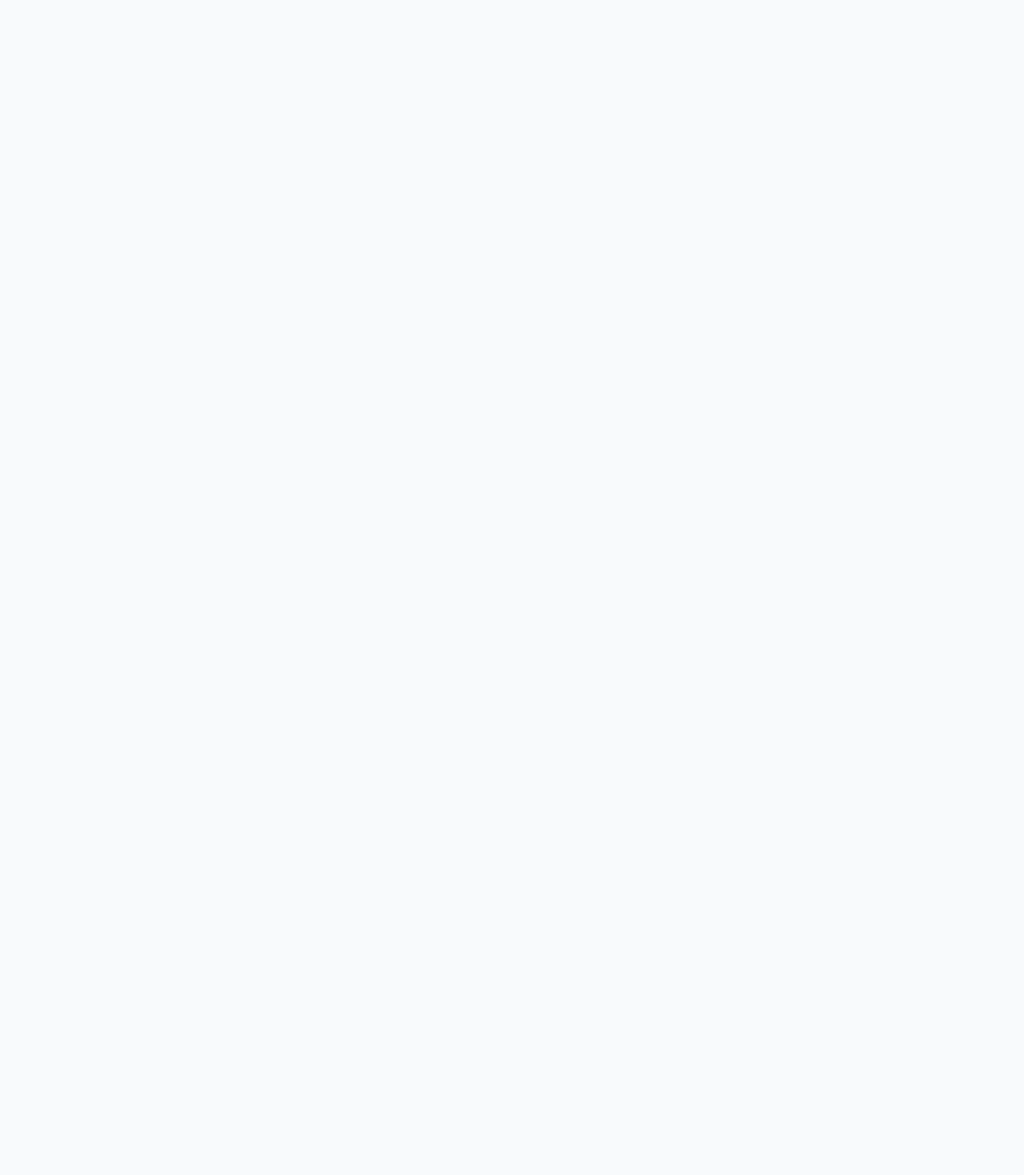
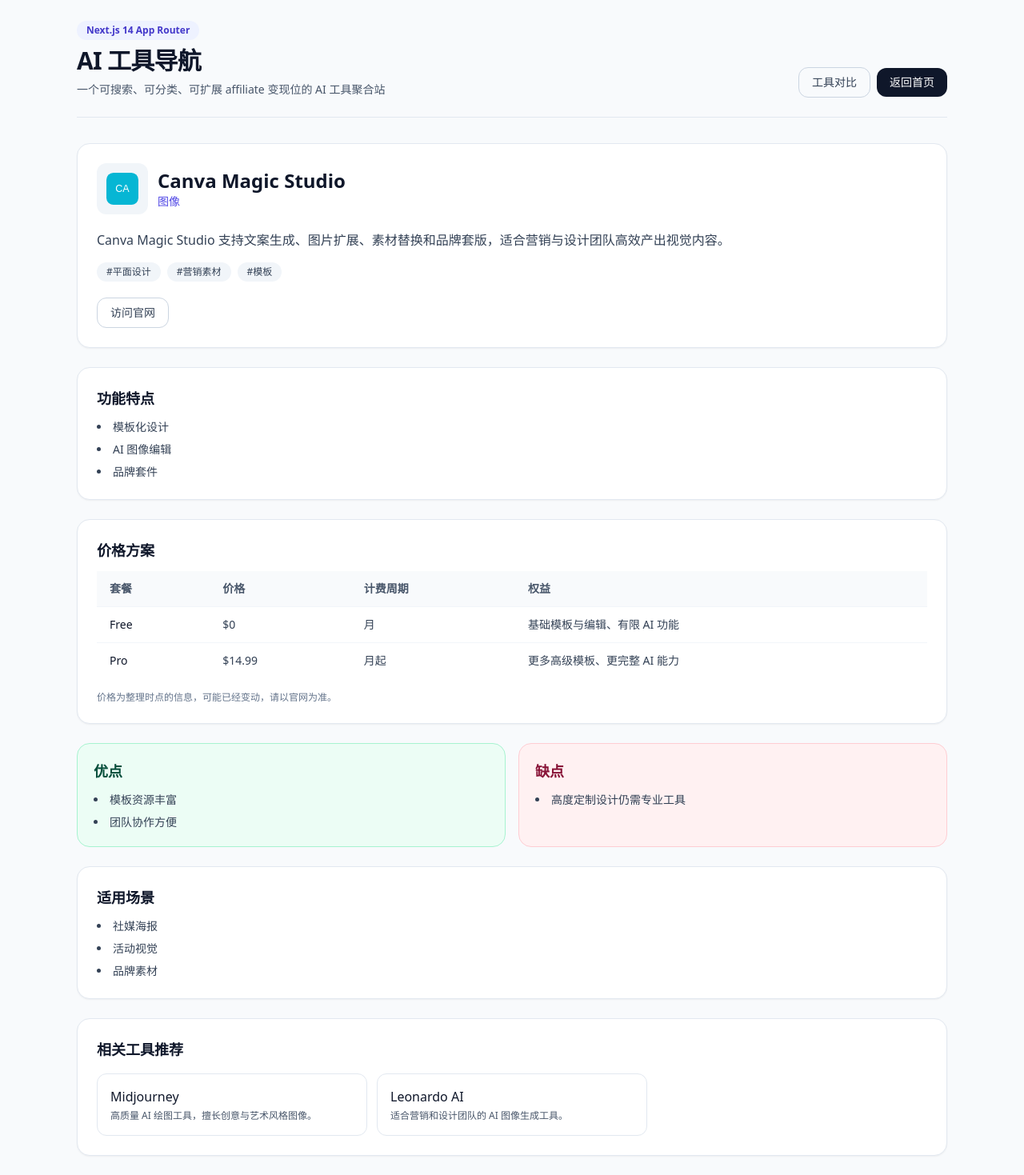
Before and after one commit to tytttta/ai-tools-nav, a Next.js app: page /tools/canva-magic-studio in a window 1280 px wide. Before the commit this address had no page. Shown: the whole page at 80% size. Before the commit the page ends 800 px from the top, so only its background shows below. Built offline with nearby package versions, Linux system fonts and the light colour scheme.

Commit message:
﻿feat: add Gamma, HeyGen, Canva and Leonardo AI to the demo catalog (11 tools)

```diff
--- a/src/data/tools.ts
+++ b/src/data/tools.ts
@@ -166,5 +166,131 @@ export const tools: AITool[] = [
       }
     ],
     seoKeywords: ["Writesonic", "GEO 优化", "AI 搜索可见性", "AI Search Growth Engine", "品牌 AI 监测"]
+  },
+
+  {
+    id: "20",
+    slug: "gamma",
+    name: "Gamma",
+    description: "用 AI 快速生成演示文稿与文档页面的效率工具。",
+    longDescription:
+      "Gamma 可根据主题一键生成演示结构、页面文案和视觉排版，适合汇报、培训和提案场景，提高内容交付效率。",
+    icon: "gamma",
+    category: "效率",
+    tags: ["PPT", "汇报", "文档"],
+    websiteUrl: "https://gamma.app/",
+    affiliateUrl: "https://example.com/affiliate/gamma",
+    features: ["一键生成演示", "自动排版", "在线分享"],
+    useCases: ["项目汇报", "销售提案", "培训资料"],
+    pros: ["产出速度快", "视觉一致性好"],
+    cons: ["深度品牌定制能力有限"],
+    pricingPlans: [
+      {
+        name: "Free",
+        price: "$0",
+        billingCycle: "月",
+        features: ["基础文档与演示", "有限 AI 额度"]
+      },
+      {
+        name: "Plus",
+        price: "$10",
+        billingCycle: "月起",
+        features: ["更高生成额度", "高级导出能力"]
+      }
+    ],
+    seoKeywords: ["Gamma", "AI演示工具", "AI文档生成"]
+  },
+
+  {
+    id: "14",
+    slug: "heygen",
+    name: "HeyGen",
+    description: "AI 数字人视频生成平台，适合营销和培训内容制作。",
+    longDescription:
+      "HeyGen 支持数字人播报、多语言配音与模板化视频生成，可快速产出产品介绍、课程讲解和推广内容。",
+    icon: "heygen",
+    category: "视频",
+    tags: ["数字人", "多语言", "视频营销"],
+    websiteUrl: "https://www.heygen.com/",
+    affiliateUrl: "https://example.com/affiliate/heygen",
+    features: ["数字人模板", "多语言配音", "文本转视频"],
+    useCases: ["营销宣传", "课程讲解", "产品演示"],
+    pros: ["出片速度快", "适合批量内容生产"],
+    cons: ["高级模板与额度依赖付费方案"],
+    pricingPlans: [
+      {
+        name: "Creator",
+        price: "$29",
+        billingCycle: "月起",
+        features: ["基础视频生成", "标准素材模板"]
+      }
+    ],
+    seoKeywords: ["HeyGen", "AI视频", "数字人视频"]
+  },
+
+  {
+    id: "19",
+    slug: "canva-magic-studio",
+    name: "Canva Magic Studio",
+    description: "将设计模板与 AI 生成功能结合的一体化创意平台。",
+    longDescription:
+      "Canva Magic Studio 支持文案生成、图片扩展、素材替换和品牌套版，适合营销与设计团队高效产出视觉内容。",
+    icon: "canva",
+    category: "图像",
+    tags: ["平面设计", "营销素材", "模板"],
+    websiteUrl: "https://www.canva.com/magic-studio/",
+    affiliateUrl: "https://example.com/affiliate/canva-magic-studio",
+    features: ["模板化设计", "AI 图像编辑", "品牌套件"],
+    useCases: ["社媒海报", "活动视觉", "品牌素材"],
+    pros: ["模板资源丰富", "团队协作方便"],
+    cons: ["高度定制设计仍需专业工具"],
+    pricingPlans: [
+      {
+        name: "Free",
+        price: "$0",
+        billingCycle: "月",
+        features: ["基础模板与编辑", "有限 AI 功能"]
+      },
+      {
+        name: "Pro",
+        price: "$14.99",
+        billingCycle: "月起",
+        features: ["更多高级模板", "更完整 AI 能力"]
+      }
+    ],
+    seoKeywords: ["Canva Magic Studio", "AI设计", "营销素材"]
+  },
+
+  {
+    id: "13",
+    slug: "leonardo-ai",
+    name: "Leonardo AI",
+    description: "适合营销和设计团队的 AI 图像生成工具。",
+    longDescription:
+      "Leonardo AI 提供模型风格控制、素材批量生成和图像细节调整，适合电商素材、品牌视觉和社媒创意制作。",
+    icon: "leonardo",
+    category: "图像",
+    tags: ["设计", "电商", "视觉素材"],
+    websiteUrl: "https://leonardo.ai/",
+    affiliateUrl: "https://example.com/affiliate/leonardo-ai",
+    features: ["风格控制", "批量出图", "图像增强"],
+    useCases: ["电商主图", "社媒海报", "品牌视觉"],
+    pros: ["产出效率高", "参数控制灵活"],
+    cons: ["复杂风格需多轮调参"],
+    pricingPlans: [
+      {
+        name: "Free",
+        price: "$0",
+        billingCycle: "月",
+        features: ["基础额度", "标准图像生成"]
+      },
+      {
+        name: "Apprentice",
+        price: "$12",
+        billingCycle: "月起",
+        features: ["更高积分", "更多高级功能"]
+      }
+    ],
+    seoKeywords: ["Leonardo AI", "AI绘图", "设计工具"]
   }
 ];
```
